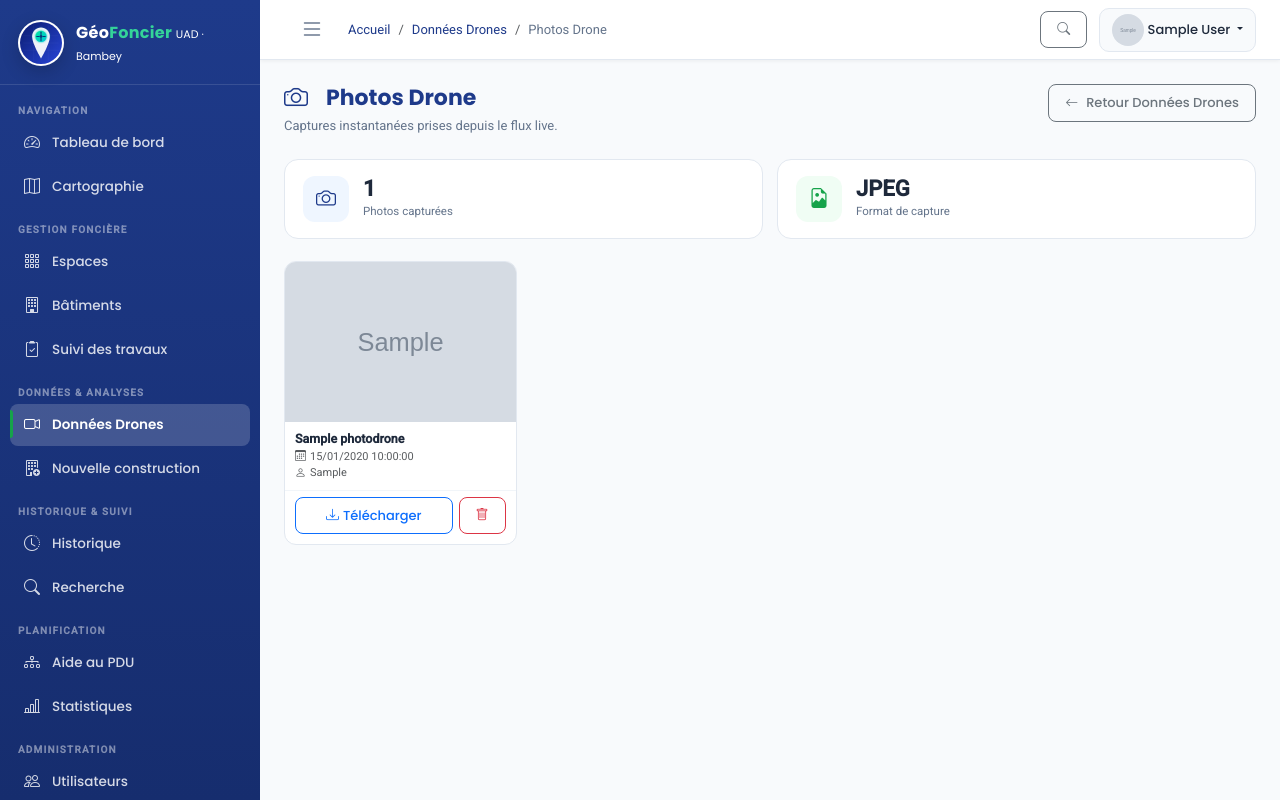
After one commit to AshBrud/geo_fancier_copy, a Django app: page /drones/photos/ in a window 1280 px wide. The commit adds this page. Run offline with Django 5.2, Linux system fonts and the light colour scheme; a user stored in the database is signed in; tables that the repository leaves empty hold one stand-in row (values such as "Sample post"); grey boxes marked "Sample" are stand-in pictures; parts of the project's set-up code (start-up, migrations or seed data) failed here and were passed over.

Commit message:
Ajoute capture et galerie de photos depuis le flux live drone
- Modele PhotoDrone (image, date_capture, operateur, notes)
- Migration 0006_ajoute_photodrone
- Endpoint /drones/flux/capturer/ : recoit base64, sauvegarde JPEG
- Bouton Photo dans l overlay du lecteur avec flash et apercu miniature
- Notification verte apres sauvegarde reussie
- Page /drones/photos/ : galerie avec lightbox, telechargement, suppression

Co-Authored-By: Claude Sonnet 4.6 <noreply@anthropic.com>

```diff
--- a/drones/models.py
+++ b/drones/models.py
@@ -35,6 +35,22 @@ class FluxVideo(models.Model):
         return f'{m:02d}:{s:02d}'
 
 
+class PhotoDrone(models.Model):
+    nom = models.CharField(max_length=200, verbose_name='Nom')
+    image = models.ImageField(upload_to='photos_drone/', verbose_name='Image')
+    date_capture = models.DateTimeField(auto_now_add=True, verbose_name='Date de capture')
+    operateur = models.CharField(max_length=100, blank=True, verbose_name='Opérateur')
+    notes = models.TextField(blank=True, verbose_name='Notes')
+
+    class Meta:
+        ordering = ['-date_capture']
+        verbose_name = 'Photo drone'
+        verbose_name_plural = 'Photos drone'
+
+    def __str__(self):
+        return self.nom
+
+
 class Orthophoto(models.Model):
     nom = models.CharField(max_length=200, verbose_name='Nom')
     fichier = models.FileField(upload_to='orthophotos/', verbose_name='Fichier (GeoTIFF, PNG, JPEG)')
--- a/drones/urls.py
+++ b/drones/urls.py
@@ -12,4 +12,8 @@ urlpatterns = [
     path('flux/stop/', views.flux_stop, name='flux_stop'),
     path('flux/videos/', views.flux_videos_list, name='flux_videos'),
     path('flux/videos/<int:pk>/supprimer/', views.flux_video_delete, name='flux_video_delete'),
+    # Photos drone
+    path('flux/capturer/', views.capture_photo, name='capture_photo'),
+    path('photos/', views.photos_drone_list, name='photos_drone'),
+    path('photos/<int:pk>/supprimer/', views.photo_drone_delete, name='photo_drone_delete'),
 ]
--- a/drones/views.py
+++ b/drones/views.py
@@ -12,7 +12,7 @@ import sys
 import subprocess
 import shutil
 import signal as _signal
-from .models import Orthophoto, FluxVideo
+from .models import Orthophoto, FluxVideo, PhotoDrone
 from .forms import OrthophotoImportForm
 from accounts.decorators import domaine_required
 
@@ -320,3 +320,73 @@ def flux_video_delete(request, pk):
         messages.success(request, f'Vidéo « {video.nom} » supprimée.')
         return redirect('drones:flux_videos')
     return render(request, 'drones/confirm_delete.html', {'obj': video})
+
+
+# ── Capture photo depuis flux live ───────────────────────────────────────────
+
+@login_required
+@domaine_required
+def capture_photo(request):
+    if request.method != 'POST':
+        return JsonResponse({'error': 'POST requis'}, status=405)
+
+    import base64
+    from django.core.files.base import ContentFile
+
+    try:
+        data       = _json.loads(request.body)
+        image_data = data.get('image', '')
+        nom        = data.get('nom', '').strip()
+    except Exception:
+        return JsonResponse({'error': 'Données invalides'}, status=400)
+
+    if not image_data or ';base64,' not in image_data:
+        return JsonResponse({'error': 'Image manquante'}, status=400)
+
+    fmt, imgstr = image_data.split(';base64,')
+    ext         = fmt.split('/')[-1]          # jpeg ou png
+    ts          = datetime.now().strftime('%Y-%m-%d_%H-%M-%S')
+    nom         = nom or f'Capture {ts}'
+    filename    = f'drone-{ts}.{ext}'
+
+    try:
+        content = ContentFile(base64.b64decode(imgstr))
+    except Exception:
+        return JsonResponse({'error': 'Décodage base64 échoué'}, status=400)
+
+    photo = PhotoDrone(
+        nom=nom,
+        operateur=request.user.get_full_name() or request.user.username,
+    )
+    photo.image.save(filename, content, save=True)
+
+    return JsonResponse({
+        'status': 'ok',
+        'id':     photo.pk,
+        'nom':    photo.nom,
+        'url':    photo.image.url,
+    })
+
+
+@login_required
+@domaine_required
+def photos_drone_list(request):
+    qs   = PhotoDrone.objects.all()
+    page = Paginator(qs, 16).get_page(request.GET.get('page'))
+    return render(request, 'drones/photos_drone_list.html', {
+        'page_obj': page,
+        'total':    PhotoDrone.objects.count(),
+    })
+
+
+@login_required
+@domaine_required
+def photo_drone_delete(request, pk):
+    photo = get_object_or_404(PhotoDrone, pk=pk)
+    if request.method == 'POST':
+        if photo.image and os.path.exists(photo.image.path):
+            os.remove(photo.image.path)
+        photo.delete()
+        messages.success(request, f'Photo « {photo.nom} » supprimée.')
+        return redirect('drones:photos_drone')
+    return render(request, 'drones/confirm_delete.html', {'obj': photo})
--- /dev/null
+++ b/templates/drones/photos_drone_list.html
@@ -0,0 +1,157 @@
+{% extends 'base.html' %}
+{% block title %}Photos Drone{% endblock %}
+{% block breadcrumb %}
+<li class="breadcrumb-item"><a href="{% url 'drones:missions' %}">Données Drones</a></li>
+<li class="breadcrumb-item active">Photos Drone</li>
+{% endblock %}
+
+{% block extra_css %}
+<style>
+.photo-grid { display: grid; grid-template-columns: repeat(auto-fill, minmax(200px, 1fr)); gap: 14px; }
+.photo-card {
+  background: #fff; border-radius: 12px; border: 1px solid #e2e8f0;
+  overflow: hidden; transition: box-shadow .2s, transform .2s; cursor: pointer;
+}
+.photo-card:hover { box-shadow: 0 8px 24px rgba(0,0,0,.12); transform: translateY(-2px); }
+.photo-card img { width: 100%; height: 160px; object-fit: cover; display: block; }
+.photo-card-body { padding: 8px 10px; }
+.photo-card-actions { display: flex; gap: 6px; padding: 6px 10px 10px; border-top: 1px solid #f1f5f9; }
+.kpi-band { display: grid; grid-template-columns: repeat(2,1fr); gap: 14px; margin-bottom: 22px; }
+.kpi { background:#fff;border-radius:14px;border:1px solid #e2e8f0;padding:16px 18px;
+       display:flex;align-items:center;gap:14px; }
+.kpi-icon { width:46px;height:46px;border-radius:12px;flex-shrink:0;
+            display:flex;align-items:center;justify-content:center;font-size:20px; }
+.kpi-val { font-size:22px;font-weight:800;color:#1e293b;line-height:1; }
+.kpi-lbl { font-size:11.5px;color:#64748b;margin-top:3px; }
+
+/* Lightbox */
+#lightbox { display:none;position:fixed;inset:0;background:rgba(0,0,0,.92);z-index:9999;
+            align-items:center;justify-content:center;flex-direction:column; }
+#lightbox img { max-width:90vw;max-height:80vh;border-radius:8px;object-fit:contain; }
+#lightbox-caption { color:#94a3b8;font-size:13px;margin-top:12px; }
+#lightbox-close { position:absolute;top:16px;right:20px;color:#fff;font-size:2rem;cursor:pointer;line-height:1; }
+#lightbox-download { position:absolute;top:16px;left:20px;color:#fff;font-size:1.5rem;cursor:pointer; }
+</style>
+{% endblock %}
+
+{% block content %}
+<div class="page-header">
+  <div>
+    <h1 class="page-title"><i class="bi bi-camera me-2"></i>Photos Drone</h1>
+    <p class="page-description">Captures instantanées prises depuis le flux live.</p>
+  </div>
+  <a href="{% url 'drones:missions' %}" class="btn btn-outline-secondary">
+    <i class="bi bi-arrow-left me-2"></i>Retour Données Drones
+  </a>
+</div>
+
+<div class="kpi-band">
+  <div class="kpi">
+    <div class="kpi-icon" style="background:#eff6ff;"><i class="bi bi-camera" style="color:#1E3A8A;"></i></div>
+    <div><div class="kpi-val">{{ total }}</div><div class="kpi-lbl">Photos capturées</div></div>
+  </div>
+  <div class="kpi">
+    <div class="kpi-icon" style="background:#f0fdf4;"><i class="bi bi-file-earmark-image" style="color:#16A34A;"></i></div>
+    <div><div class="kpi-val">JPEG</div><div class="kpi-lbl">Format de capture</div></div>
+  </div>
+</div>
+
+{% if page_obj.object_list %}
+<div class="photo-grid">
+  {% for photo in page_obj %}
+  <div class="photo-card">
+    <img src="{{ photo.image.url }}" alt="{{ photo.nom }}"
+         onclick="openLightbox('{{ photo.image.url }}', '{{ photo.nom }}')">
+    <div class="photo-card-body">
+      <div class="fw-semibold text-truncate" style="font-size:12.5px;" title="{{ photo.nom }}">
+        {{ photo.nom }}
+      </div>
+      <div class="text-muted" style="font-size:11px;">
+        <i class="bi bi-calendar3 me-1"></i>{{ photo.date_capture|date:"d/m/Y H:i:s" }}
+      </div>
+      {% if photo.operateur %}
+      <div class="text-muted" style="font-size:11px;">
+        <i class="bi bi-person me-1"></i>{{ photo.operateur }}
+      </div>
+      {% endif %}
+    </div>
+    <div class="photo-card-actions">
+      <a href="{{ photo.image.url }}" download="{{ photo.nom }}.jpg"
+         class="btn btn-sm btn-outline-primary flex-grow-1">
+        <i class="bi bi-download me-1"></i>Télécharger
+      </a>
+      <a href="{% url 'drones:photo_drone_delete' photo.pk %}"
+         class="btn btn-sm btn-outline-danger"
+         onclick="return confirm('Supprimer cette photo ?')">
+        <i class="bi bi-trash"></i>
+      </a>
+    </div>
+  </div>
+  {% endfor %}
+</div>
+
+{% if page_obj.has_other_pages %}
+<nav class="mt-4">
+  <ul class="pagination pagination-sm justify-content-center">
+    {% if page_obj.has_previous %}
+    <li class="page-item">
+      <a class="page-link" href="?page={{ page_obj.previous_page_number }}">
+        <i class="bi bi-chevron-left"></i>
+      </a>
+    </li>
+    {% endif %}
+    {% for num in page_obj.paginator.page_range %}
+    <li class="page-item {% if num == page_obj.number %}active{% endif %}">
+      <a class="page-link" href="?page={{ num }}">{{ num }}</a>
+    </li>
+    {% endfor %}
+    {% if page_obj.has_next %}
+    <li class="page-item">
+      <a class="page-link" href="?page={{ page_obj.next_page_number }}">
+        <i class="bi bi-chevron-right"></i>
+      </a>
+    </li>
+    {% endif %}
+  </ul>
+</nav>
+{% endif %}
+
+{% else %}
+<div class="text-center py-5">
+  <i class="bi bi-camera fs-1 text-muted d-block mb-3"></i>
+  <h6 class="text-muted">Aucune photo capturée</h6>
+  <p class="text-muted small mb-4">
+    Connectez un flux live, puis cliquez sur le bouton
+    <strong><i class="bi bi-camera"></i> Photo</strong> en bas du lecteur.
+  </p>
+  <a href="{% url 'drones:missions' %}" class="btn btn-primary">
+    <i class="bi bi-broadcast me-2"></i>Aller au flux live
+  </a>
+</div>
+{% endif %}
+
+<!-- Lightbox -->
+<div id="lightbox" onclick="closeLightbox()">
+  <span id="lightbox-close" onclick="closeLightbox()">&times;</span>
+  <a id="lightbox-download" href="#" download title="Télécharger">
+    <i class="bi bi-download"></i>
+  </a>
+  <img id="lightbox-img" src="" alt="">
+  <div id="lightbox-caption"></div>
+</div>
+{% endblock %}
+
+{% block extra_js %}
+<script>
+function openLightbox(url, nom) {
+  document.getElementById('lightbox-img').src = url;
+  document.getElementById('lightbox-caption').textContent = nom;
+  document.getElementById('lightbox-download').href = url;
+  document.getElementById('lightbox').style.display = 'flex';
+}
+function closeLightbox() {
+  document.getElementById('lightbox').style.display = 'none';
+}
+document.addEventListener('keydown', function(e){ if (e.key === 'Escape') closeLightbox(); });
+</script>
+{% endblock %}
```
Also changed, not shown: templates/drones/orthophotos_list.html (+77 -7 lines), drones/migrations/0006_ajoute_photodrone.py (added).
